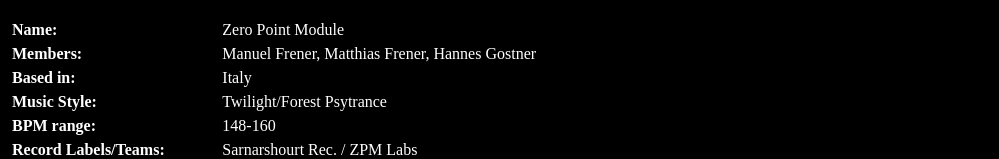
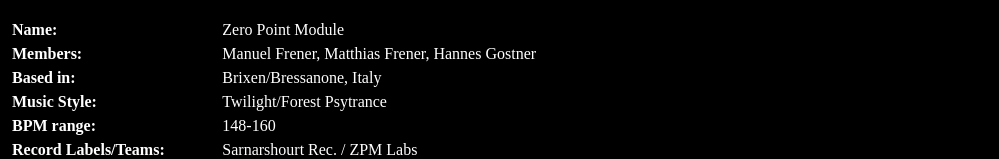
Before and after one commit to PurpleSunray/zeropointmodule, a plain HTML site: page index.html in a window 1280 px wide. Shown: the part 316-475 px from the top of the page, without its empty margins (0-999 px from the left). Drawn offline with Linux system fonts and the light colour scheme.

Commit message:
Add files via upload

```diff
--- a/index.html
+++ b/index.html
@@ -36,7 +36,7 @@
 </tr>
 <tr>
 	<td><a><b>Based in:</b></a></td>
-	<td><a>Italy</a></td>
+	<td><a>Brixen/Bressanone, Italy</a></td>
 </tr>
 <tr>
 	<td><a><b>Music Style:</b></a></td>
```
